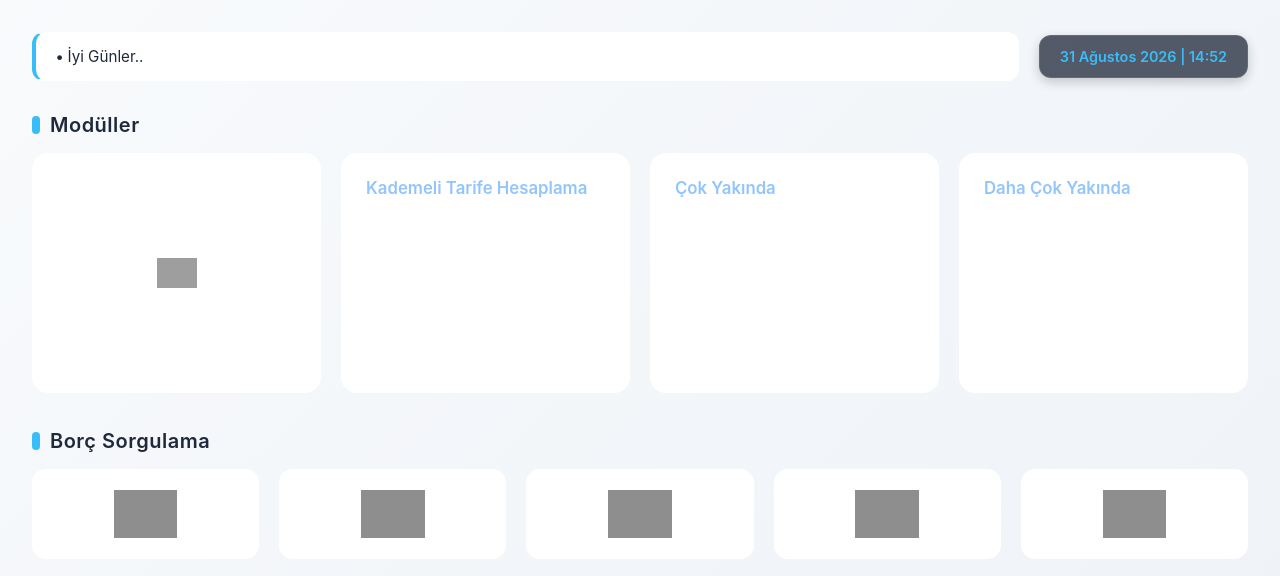
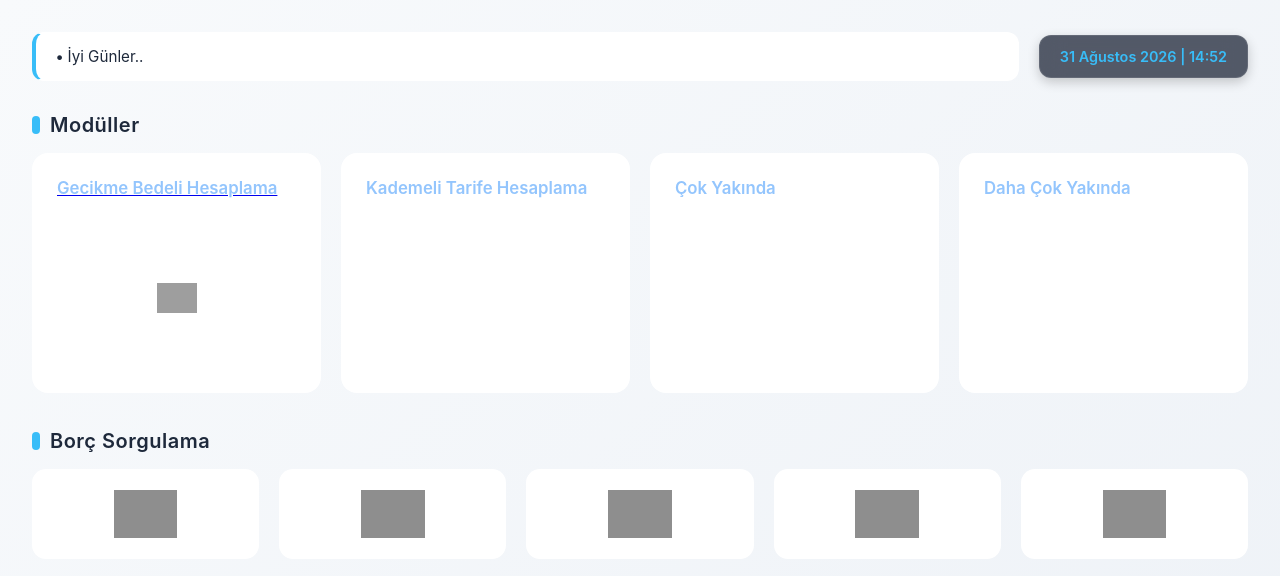
Before and after one commit to mfyuser/pgg, a plain HTML site: page dashboard.html in a window 1280 px wide. Drawn offline with Linux system fonts and the light colour scheme; no server answers; grey boxes are pictures that could not be loaded.

Commit message:
Update dashboard.html

```diff
--- a/dashboard.html
+++ b/dashboard.html
@@ -167,6 +167,10 @@
    target="_blank"
    class="module-card">
 
+  <div class="module-card-title">
+Gecikme Bedeli Hesaplama
+</div>
+
     <img src="https://png.pngtree.com/png-clipart/20231220/original/pngtree-prison-icon-punishment-photo-png-image_13885570.png"
          alt="Gecikme">
 
```
